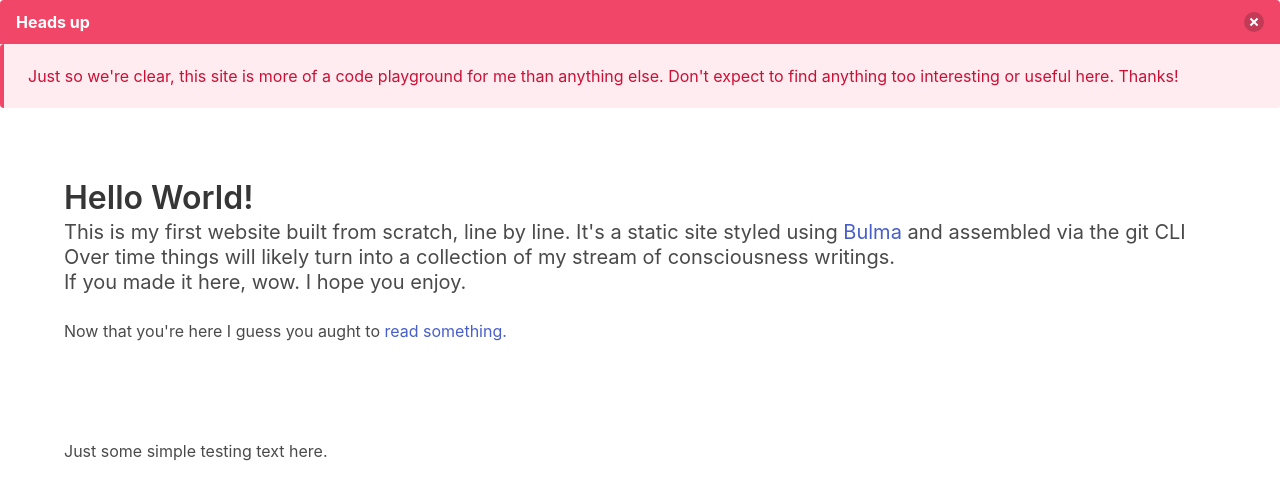
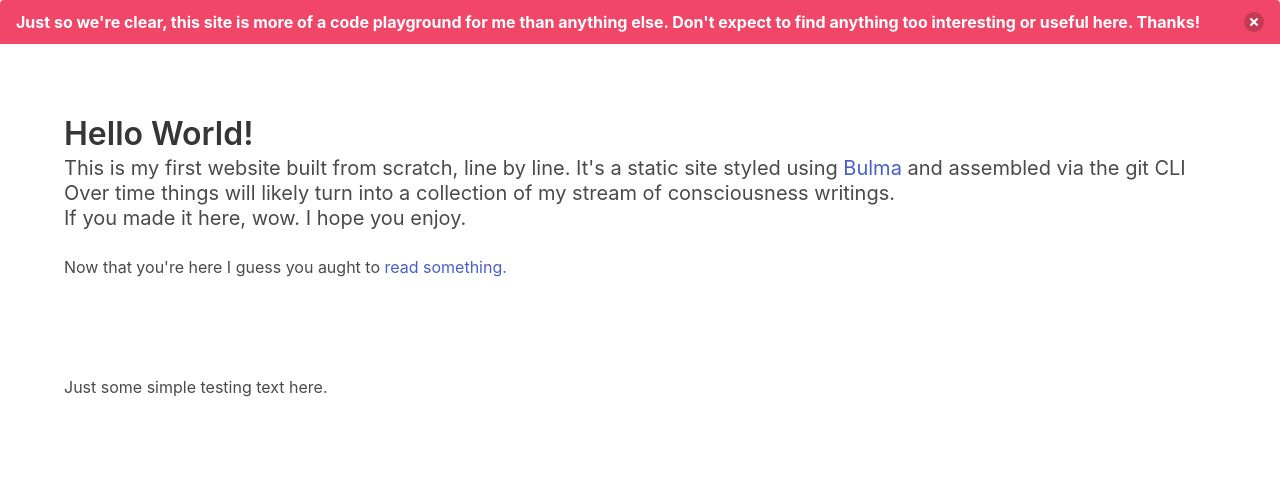
Before and after one commit to Brianmitchtay/Brianmitchtay.github.io, a website: page index.html in a window 1280 px wide. Drawn offline with nearby package versions, Linux system fonts and the light colour scheme.

Commit message:
Removed message body

```diff
--- a/index.html
+++ b/index.html
@@ -18,13 +18,10 @@
     <article class="message is-danger">
       <span onclick="this.parentElement.style.display='none';">
         <div class="message-header">
-          <p> Heads up </p>
+          <p> Just so we're clear, this site is more of a code playground for me than anything else. Don't expect to find anything too interesting or useful here. Thanks! </p>
           <button class="delete" aria-label="delete" ></button>
         </div>
       </span>
-      <div class="message-body">
-        Just so we're clear, this site is more of a code playground for me than anything else. Don't expect to find anything too interesting or useful here. Thanks!
-      </div>
     </article>
     <section class="section">
       <div class="container">
```
